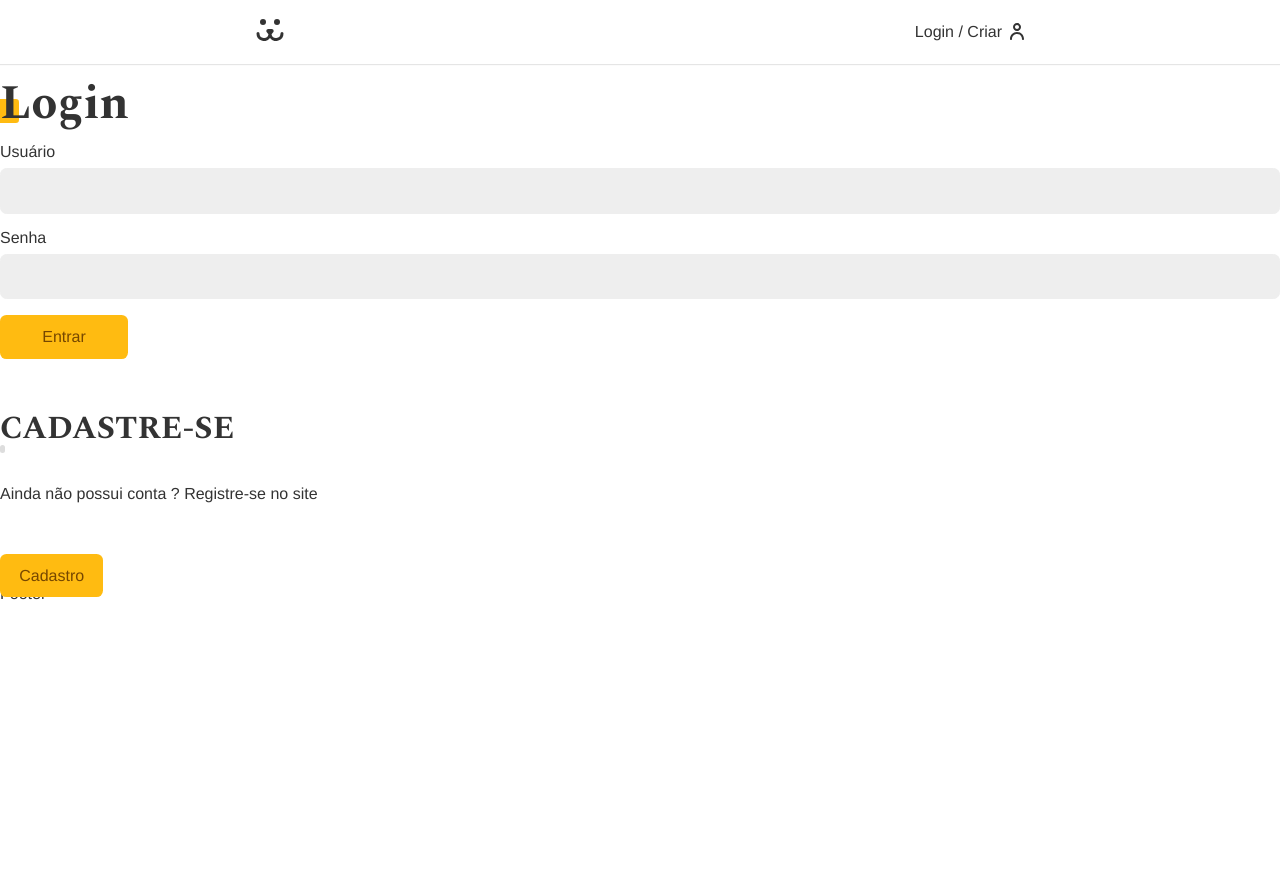
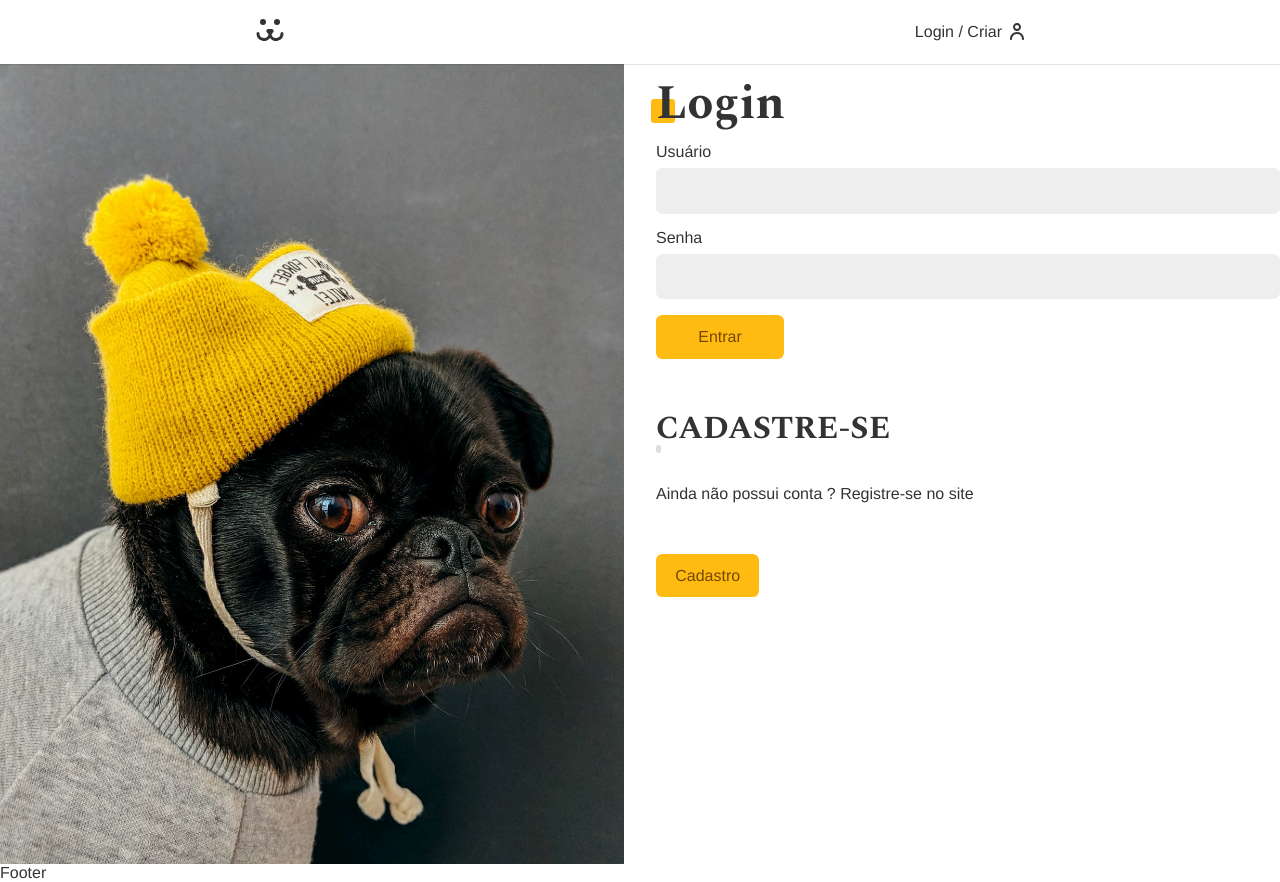
Before and after one commit to gabrielqoliveiraa/instadog, a React (Create React App) app: page /login in a window 1280 px wide. Before the commit the page ends 800 px from the top, so only its background shows below. Built offline with nearby package versions, Linux system fonts and the light colour scheme.

Commit message:
Create AccountCreate Screen

```diff
--- a/src/Components/Login/Login.js
+++ b/src/Components/Login/Login.js
@@ -5,6 +5,7 @@
 import LoginPasswordLost from './LoginPasswordLost'
 import LoginPasswordReset from './LoginPasswordReset'
 import { UserContext } from '../../UserContext'
+import styles from '../../styles/Components/Login.module.css'
 
 const Login = () => {
 
@@ -12,7 +13,8 @@
 
     if(login===true)return <Navigate to='/conta'/>
     return (
-        <div>
+        <section className={styles.login}>
+            <div lassName={styles.forms}>
                 <Routes>
                     <Route path='/' element={<LoginForm />}/>
                     <Route path='/criar' element={<LoginCreate />}/>
@@ -21,10 +23,13 @@
 
 
 
-
                 </Routes>
             </div>
+        </section>
+
+
     )
 }
 
+
 export default Login
--- a/src/Components/Login/LoginCreate.js
+++ b/src/Components/Login/LoginCreate.js
@@ -1,10 +1,47 @@
 import React from 'react'
+import Input from '../Forms/Input'
+import Button from '../Forms/Button'
+import useForm from '../../Hooks/useForm'
+import {USER_POST} from '../../api'
+import { UserContext } from '../../UserContext'
+
 
 const LoginCreate = () => {
+    const username = useForm()
+    const email = useForm('email')
+    const password = useForm()
+
+    const {userLogin} = React.useContext(UserContext)
+
+
+
+
+    async function handleSubmit(event) {
+        event.preventDefault()
+        const {url, options} = USER_POST ({
+            username: username.value,
+            email: email.value,
+            password: password.value
+        })
+        const response = await fetch(url, options)
+        if(response.ok) userLogin(username.value, password.value)
+    }
+
+
+
     return (
-        <div>
-            Criate
-        </div>
+        <section className='animeLeft'>
+            <h1 className='title'>Cadastre-se</h1>
+            <form onSubmit={handleSubmit}>
+                <Input label='Usuário' type='text' name='username' {...username}/>
+                <Input label='Email' type='email' name='email' {...email}/>
+                <Input label='Senha' type='password' name='password' {...password}/>
+
+                <Button>Cadastrar</Button>
+
+
+            </form>
+        </section>
     )
 }
 
--- a/src/UserContext.js
+++ b/src/UserContext.js
@@ -55,7 +55,6 @@
         const json = await response.json();
         setData(json)
         setLogin(true)
-        console.log(json);
     }
 
 
--- a/src/api.js
+++ b/src/api.js
@@ -40,6 +40,19 @@
         }
     }
 
+}
 
 
+export function USER_POST(body) {
+    return {
+        url: API_URL + '/api/user',
+        options: {
+            method: 'POST',
+            headers: {
+                'Content-Type': 'application/json'
+            },
+            body: JSON.stringify(body)
+        }
+    }
+
 }
--- /dev/null
+++ b/src/styles/Components/Login.module.css
@@ -0,0 +1,31 @@
+.login {
+    display: grid;
+    grid-template-columns: 1fr 1fr;
+    min-height: 100vh;
+    gap: 2rem;
+}
+
+
+.login::before{
+    display: block;
+    content: '';
+    background: url('../../Assets/login.jpg') no-repeat center center;
+    background-size: cover;
+}
+
+.forms {
+    max-width: 30rem;
+    padding: 1rem;
+}
+
+@media (max-width: 40rem){
+    .login {
+        grid-template-columns: 1fr;
+    }
+    .login::before{
+        display: none;
+    }
+    .forms{
+        max-width: 100%;
+    }
+}
```
Lines whose indentation alone changed are shown as unchanged.
